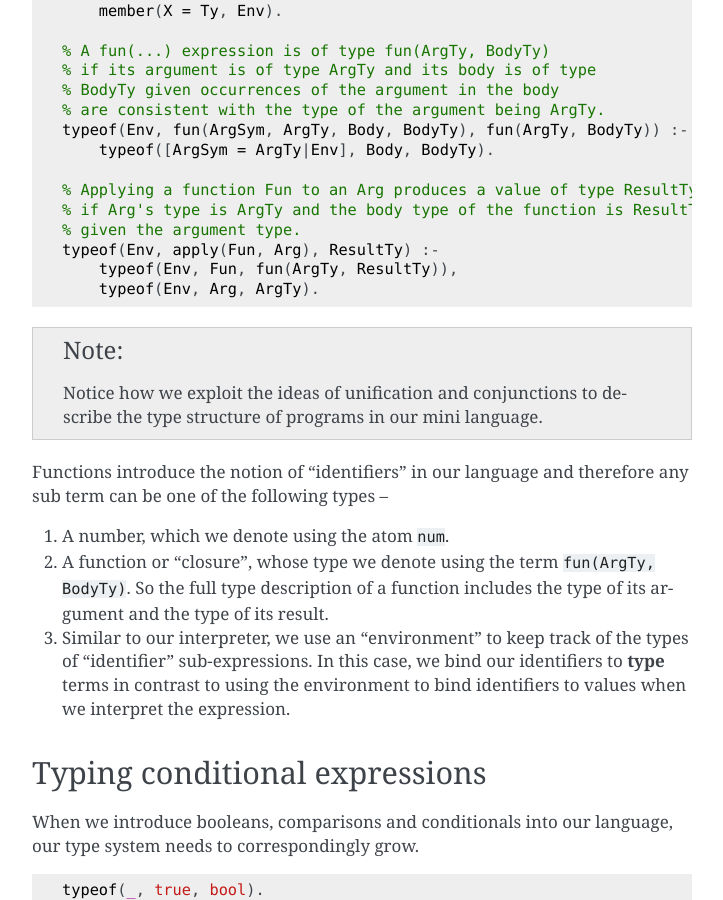
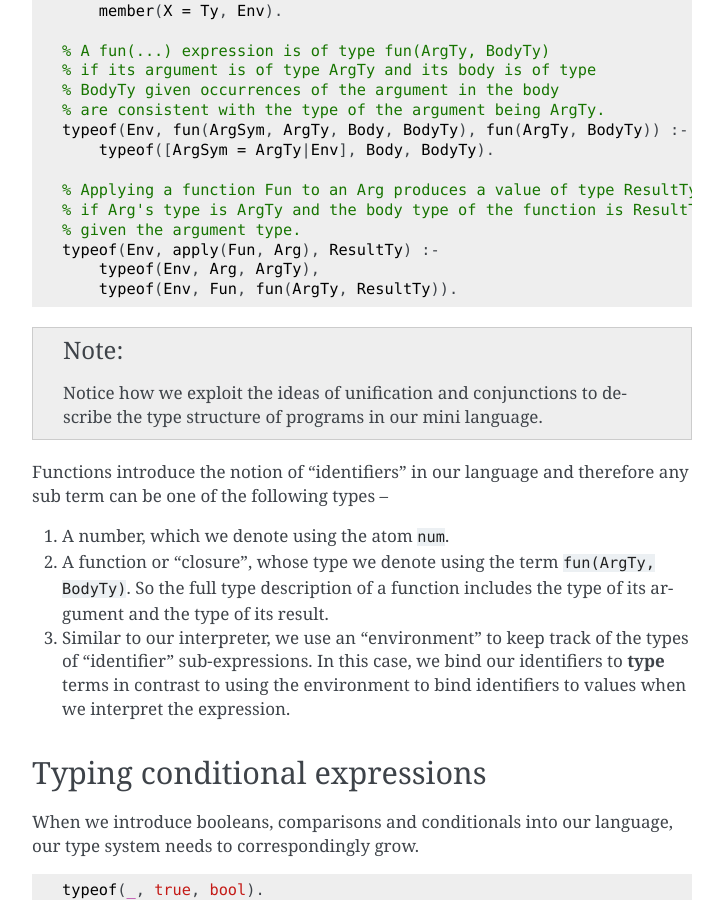
Before and after one commit to kreauniv/comp308, a Sphinx documentation site: the page built from source/types.rst, in a window 1280 px wide and 900 px high, scrolled down 2239 px. Shown: the whole window, without its empty margins (388-1111 px from the left). Built offline with Sphinx 7.4.7, drawn with Linux system fonts in a browser that asks for light colours.

Commit message:
sync with code

```diff
--- a/source/types.rst
+++ b/source/types.rst
@@ -118,8 +118,8 @@ With the above additions, our type checker now becomes --
     % if Arg's type is ArgTy and the body type of the function is ResultTy
     % given the argument type.
     typeof(Env, apply(Fun, Arg), ResultTy) :-
-        typeof(Env, Fun, fun(ArgTy, ResultTy)),
-        typeof(Env, Arg, ArgTy).
+        typeof(Env, Arg, ArgTy),
+        typeof(Env, Fun, fun(ArgTy, ResultTy)).
 
 
 .. note:: Notice how we exploit the ideas of unification and
```
